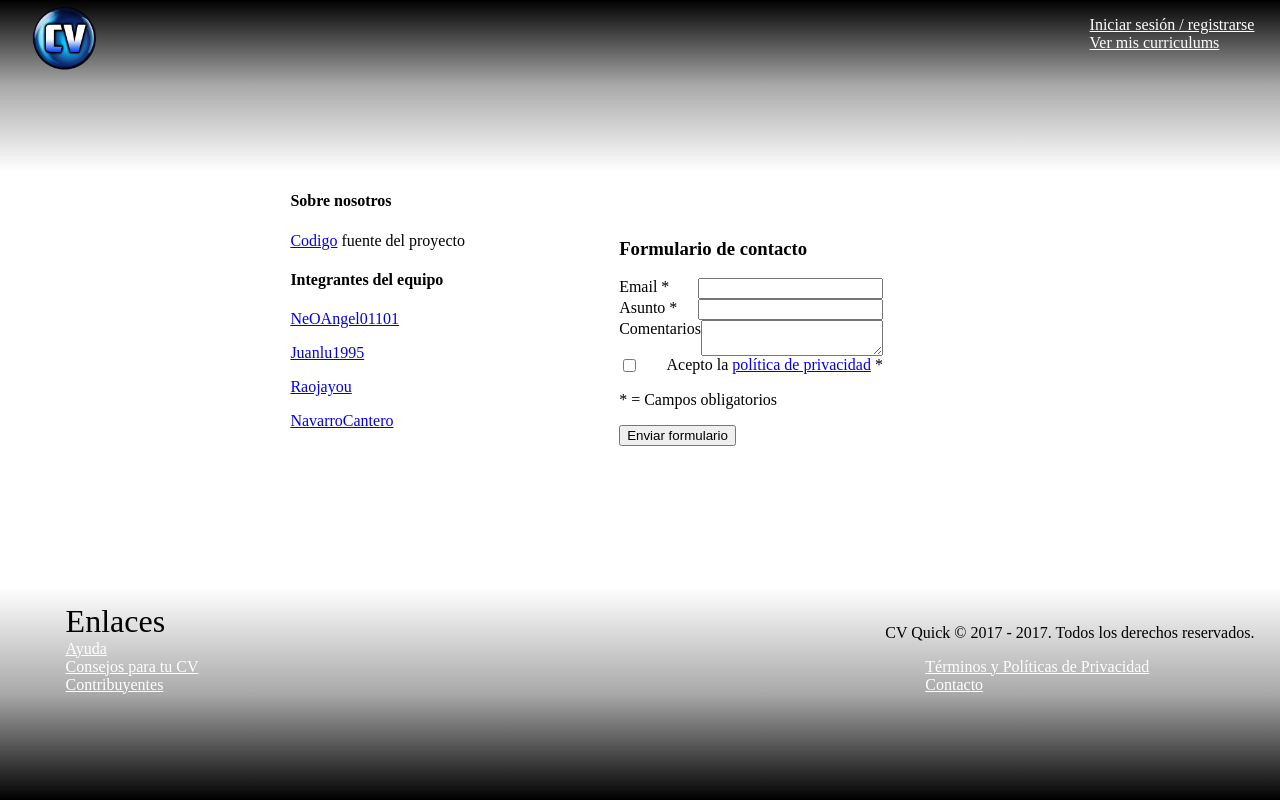
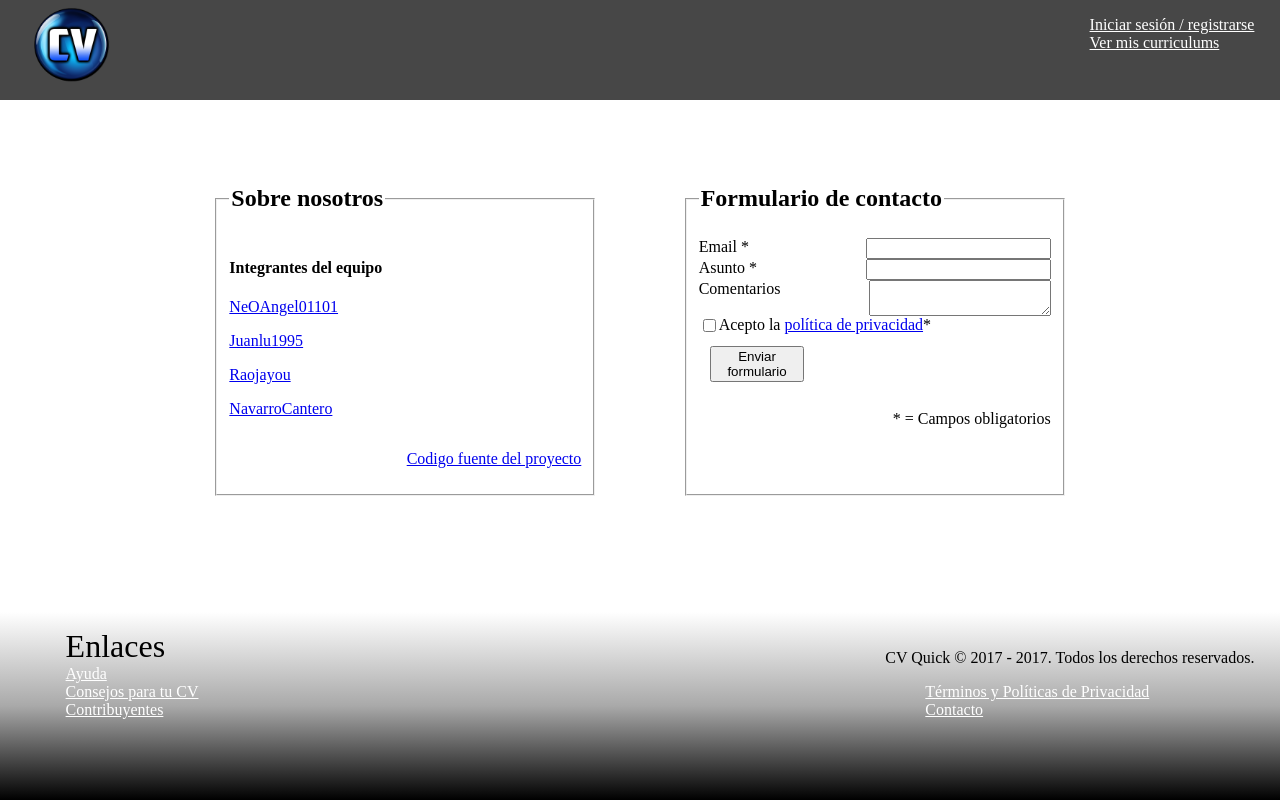
Before and after one commit to CvQuick/CvQuick, a PHP site: page /contacto.html in a window 1280 px wide. Run offline with PHP 8.4, Linux system fonts and the light colour scheme.

Commit message:
algunos retoques

```diff
--- a/contacto.html
+++ b/contacto.html
@@ -26,18 +26,23 @@
 
 <section id="SectionContainer">
     <div id="Contacto">
-        <div class="SobreNosotros">
-            <h4>Sobre nosotros</h4>
-            <p><a href="https://github.com/CvQuick/CvQuick">Codigo</a> fuente del proyecto</p>
+        <div class="subsection-contacto">
+            <div id="SobreNosotros">
+                <fieldset>
+                    <legend><h2>Sobre nosotros</h2></legend>
                     <h4>Integrantes del equipo</h4>
                     <p><a href="https://github.com/NeOAngel01101">NeOAngel01101</a></p>
                     <p><a href="https://github.com/Juanlu1995">Juanlu1995</a></p>
                     <p><a href="https://github.com/Raojayou">Raojayou</a></p>
                     <p><a href="https://github.com/NavarroCantero">NavarroCantero</a></p>
+                    <p class="derecha"><a href="https://github.com/CvQuick/CvQuick">Codigo fuente del proyecto</a></p>
+                </fieldset>
             </div>
-
+        </div>
+        <div class="subsection-contacto">
             <form id="FormularioContacto">
-            <h3>Formulario de contacto</h3>
+                <fieldset>
+                    <legend><h2>Formulario de contacto</h2></legend>
                     <div class="form-group ">
                         <label for="NombreContacto">Email *</label>
                         <input type="email" name="NombreContacto" id="NombreContacto"/>
@@ -53,16 +58,19 @@
                         <textarea name="ComentarioContacto" id="ComentarioContacto"></textarea>
                     </div>
 
-            <div class="form-group ">
+                    <div class="form-group izquierda">
                         <input type="checkbox" id="PrivacidadContacto" name="PrivacidadContacto"/>
                         <label for="PrivacidadContacto">Acepto la <a
-                        href="https://www.google.es/intl/es/policies/privacy/">política de privacidad</a> *</label>
+                                href="https://www.google.es/intl/es/policies/privacy/">política de
+                            privacidad</a>*</label>
                     </div>
-
-
-            <p>* = Campos obligatorios</p>
-            <button type="submit" class="btn btn-secondary btn-orange pull-right">Enviar formulario</button>
+                    <div class="form-group izquierda">
+                        <button type="submit">Enviar formulario</button>
+                    </div>
+                    <p class="derecha">* = Campos obligatorios</p>
+                </fieldset>
             </form>
+        </div>
     </div>
 </section>
 
--- a/css/style.css
+++ b/css/style.css
@@ -24,11 +24,13 @@ Al header le damos toda una fila, dividimos sus elementos y le damos un gradient
 #SectionHeader {
     grid-column: 1 / span 12;
 
-    background: white; /* For browsers that do not support gradients */
-    background: -webkit-linear-gradient(black, darkgrey, white); /* For Safari 5.1 to 6.0 */
-    background: -o-linear-gradient(black, darkgrey, white); /* For Opera 11.1 to 12.0 */
-    background: -moz-linear-gradient(black, darkgrey, white); /* For Firefox 3.6 to 15 */
-    background: linear-gradient(black, darkgrey, white); /* Standard syntax */
+    height: 100px;
+
+    background: #474747; /* For browsers that do not support gradients */
+    /*background: -webkit-linear-gradient(black, darkgrey, white); !* For Safari 5.1 to 6.0 *!*/
+    /*background: -o-linear-gradient(black, darkgrey, white); !* For Opera 11.1 to 12.0 *!*/
+    /*background: -moz-linear-gradient(black, darkgrey, white); !* For Firefox 3.6 to 15 *!*/
+    /*background: linear-gradient(black, darkgrey, white); !* Standard syntax *!*/
 }
 
 header {
@@ -37,7 +39,7 @@ header {
     align-items: flex-start;
     justify-content: space-between;
 
-    padding: 0% 2%;
+    padding: 0 2%;
 }
 
 #SectionFooter {
@@ -46,7 +48,7 @@ header {
     grid-column-start: 1;
     grid-column-end: 13;
 
-    background: white; /* For browsers that do not support gradients */
+    background: #474747; /* For browsers that do not support gradients */
     background: -webkit-linear-gradient(white, black); /* For Safari 5.1 to 6.0 */
     background: -o-linear-gradient(white, black); /* For Opera 11.1 to 12.0 */
     background: -moz-linear-gradient(white, black); /* For Firefox 3.6 to 15 */
@@ -63,12 +65,14 @@ Footer {
 }
 
 #SectionContainer {
-    grid-column: 3 / 10;
+    grid-column: 3 / 11;
 }
 
-.logo {
-    width: 25%;
+.logo{
+    max-width: 100px;
+    width: 90%;
 }
+
 
 li.title{
     font-size: 2em;
@@ -81,13 +85,41 @@ li.title{
     list-style: none;
 }
 
-#Contacto{
-    display: flex;
-    align-items: flex-end;
-    justify-content: space-around;
-}
 .form-group{
     display: flex;
     align-items: flex-start;
     justify-content: space-between;
 }
+
+table{
+    width: 100%;
+    text-align: center;
+}
+.titulo-tabla{
+    padding-bottom: 1em;
+}
+#Contacto{
+    width: 100%;
+    display: flex;
+    justify-content: space-between;
+}
+.subsection-contacto{
+    width: 45%;
+}
+fieldset{
+    height: 100%;
+}
+#FormularioContacto{
+    height: 100%;
+}
+.derecha{
+    float: right;
+    clear: both;
+}
+.izquierda{
+    float: left;
+    clear: both;
+}
+button[type=submit]{
+    margin: 10%;
+}
```
Also changed, not shown: login.html (+11 -13 lines), mis_curriculums.html (+5 -6 lines). Lines whose indentation alone changed are shown as unchanged.
